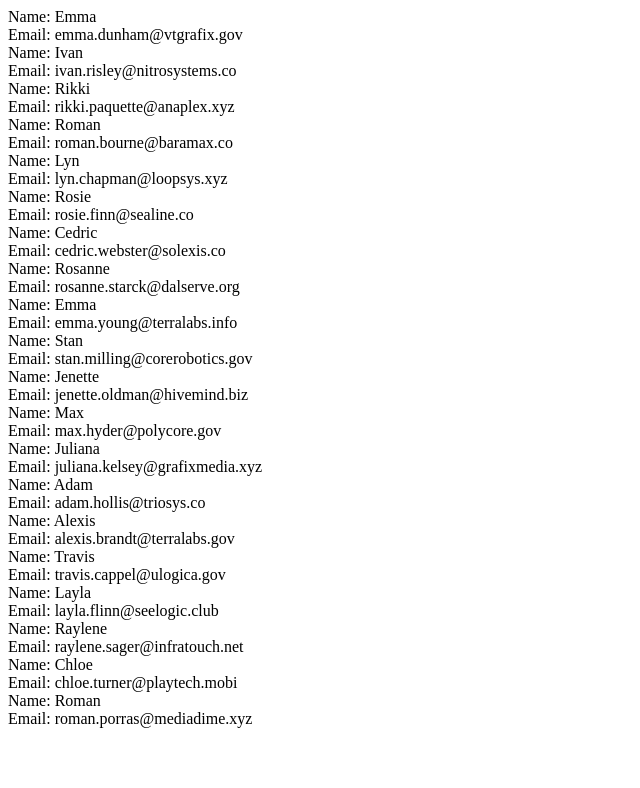
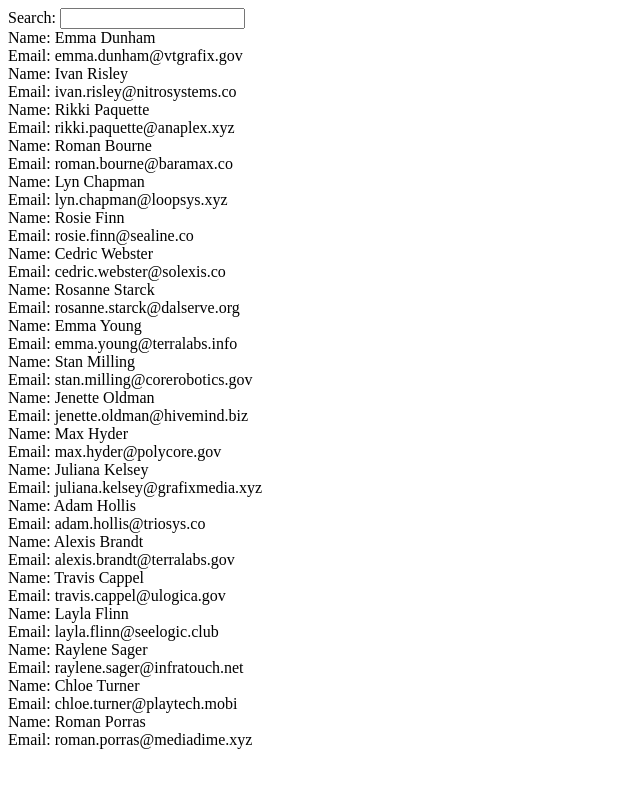
Before and after one commit to jacquesuys/beautyfix, a website: page public/index.html in a window 1280 px wide. Shown: the whole page, without its empty margins (0-640 px from the left). Drawn offline with nearby package versions, Linux system fonts and the light colour scheme.

Commit message:
filtering for users

```diff
--- a/public/index.html
+++ b/public/index.html
@@ -7,8 +7,9 @@
 
 <body>
 	<div ng-controller="allUsersCtrl">
-		<div ng-repeat="user in users">
-      <div>Name: {{ user.first_name }}</div>
+		<label>Search: <input ng-model="searchText"></label>
+		<div ng-repeat="user in users | filter:searchText">
+      <div>Name: {{ user.first_name }} {{ user.last_name }}</div>
       <div>Email: {{ user.email_address }}</div>
     </div>
 	</div>
```
